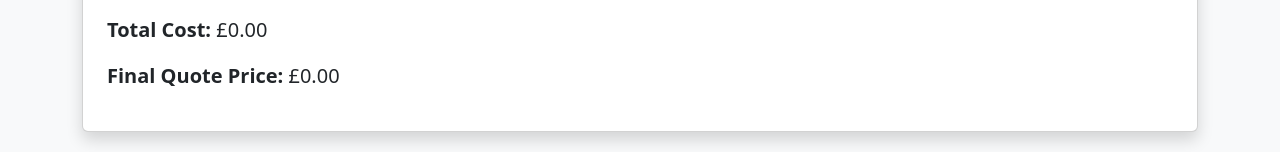
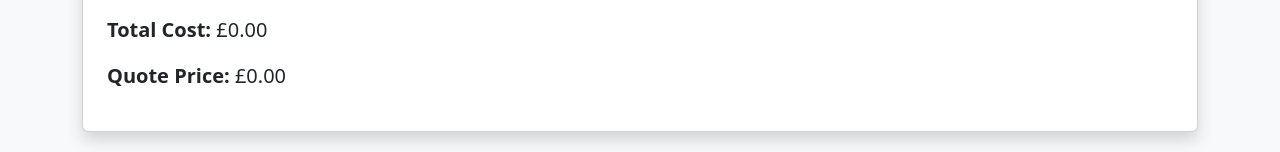
Before and after one commit to paulwaterspatt/FuelQuote, a plain HTML site: page index.html in a window 1280 px wide. Shown: the part 572-724 px from the top of the page. Drawn offline with nearby package versions, Linux system fonts and the light colour scheme.

Commit message:
Update index.html

```diff
--- a/index.html
+++ b/index.html
@@ -74,7 +74,7 @@
             <p><strong>Fuel Cost:</strong> <span id="fuelCost">£0.00</span></p>
             <p id="totalCostLine"><strong>Total Cost:</strong> <span id="totalCost">£0.00</span></p>
             <p id="markupLine"><strong>Markup (30%):</strong> <span id="markupAmount">£0.00</span></p>
-            <p><strong>Final Quote Price:</strong> <span id="finalQuote">£0.00</span></p>
+            <p><strong>Quote Price:</strong> <span id="finalQuote">£0.00</span></p>
         </div>
 
     </div>
```
